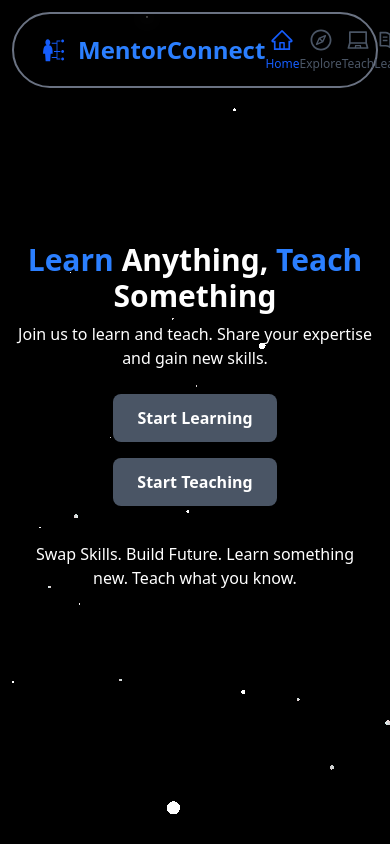
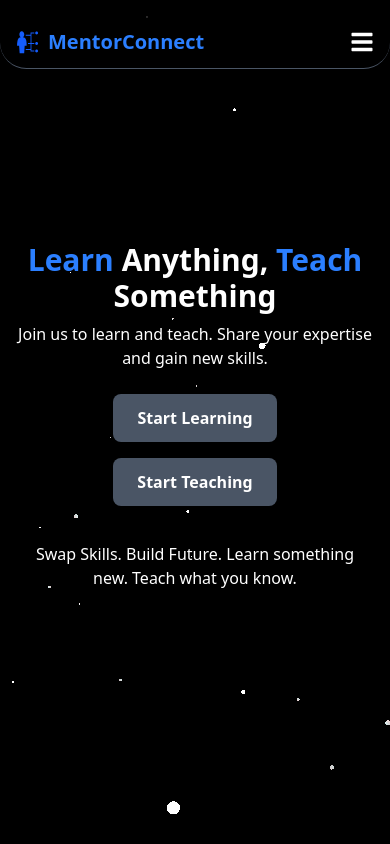
Before and after one commit to KunalChoudhary03/hackthon-project, a React (Vite) app: page / in a window 390 px wide. Both pictures are taken after a click on the button "Let’s Start 📘". Built offline with nearby package versions, Linux system fonts and the light colour scheme.

Commit message:
Responsive Nav.jsx

```diff
--- a/src/components/Nav.jsx
+++ b/src/components/Nav.jsx
@@ -1,7 +1,7 @@
-
+import React, { useState } from 'react';
 import { NavLink } from 'react-router-dom';
 import { GiSkills } from 'react-icons/gi';
-import { FaUser } from 'react-icons/fa';
+import { FaUser, FaBars, FaTimes } from 'react-icons/fa';
 import {
   AiOutlineHome,
   AiOutlineCompass,
@@ -10,76 +10,78 @@ import {
 } from 'react-icons/ai';
 
 const Nav = () => {
+  const [drawerOpen, setDrawerOpen] = useState(false);
+
+  const toggleDrawer = () => setDrawerOpen(!drawerOpen);
+
+  const navLinks = [
+    { to: '/', label: 'Home', icon: <AiOutlineHome className="w-6 h-6 mb-1" /> },
+    { to: '/explore', label: 'Explore', icon: <AiOutlineCompass className="w-6 h-6 mb-1" /> },
+    { to: '/teach', label: 'Teach', icon: <AiOutlineLaptop className="w-6 h-6 mb-1" /> },
+    { to: '/learn', label: 'Learn', icon: <AiOutlineRead className="w-6 h-6 mb-1" /> },
+    { to: '/mentore', label: 'Profile', icon: <FaUser className="w-6 h-6 mb-1" /> },
+  ];
+
   return (
-    <div className=" border-2 border-gray-500
-      fixed top-0 left-0 right-0 z-50
-      bg-transparent bg-opacity-200 backdrop-blur-sm
-      text-black  px-4 py-3 shadow-lg
-      flex items-center justify-around rounded-full m-3
-    ">
-      <p className="text-blue-500 text-2xl flex items-center justify-center font-black cursor-pointer" ><GiSkills className="text-blue-600 w-6 h-6 m-3 " />MentorConnect</p>
+    <>
+
+      <div className=" mt-4 fixed top-0 left-0 right-0 z-50 bg-black/60 backdrop-blur-md border-b border-gray-600 text-white px-4 py-3 shadow-md flex items-center justify-between sm:justify-around rounded-4xl">
+        <p className="text-blue-500 text-xl flex items-center font-black cursor-pointer">
+          <GiSkills className="text-blue-600 w-6 h-6 mr-2" />
+          MentorConnect
+        </p>
+
+
+       <div className="hidden sm:flex items-center space-x-10 gap-8">
+          {navLinks.map((link, i) => (
             <NavLink
-        to="/"
+              key={i}
+              to={link.to}
               className={({ isActive }) =>
-          `flex flex-col items-center justify-center text-xs font-medium transition-colors hover:scale-125 duration-200 ${
-            isActive ? 'text-blue-600' : 'text-gray-600 hover:text-blue-600'
+                `flex flex-col items-center text-xs font-medium transition hover:scale-110 duration-200 ${
+                  isActive ? 'text-blue-500' : 'text-gray-400 hover:text-blue-400'
                 }`
               }
             >
-        <AiOutlineHome className="w-6 h-6 mb-1" />
-        Home
+              {link.icon}
+              {link.label}
             </NavLink>
+          ))}
+        </div>
 
+        <button onClick={toggleDrawer} className="sm:hidden text-white text-2xl">
+          {drawerOpen ? <FaTimes /> : <FaBars />}
+        </button>
+      </div>
+
+      <div
+        className={`fixed top-0 left-0 h-full w-64 bg-black/95 backdrop-blur-lg border-r border-gray-700 p-6 z-40 transition-transform duration-300 ${
+          drawerOpen ? 'translate-x-0' : '-translate-x-full'
+        } sm:hidden`}
+      >
+        <p className="text-blue-500 text-xl mb-6 flex items-center font-black">
+          <GiSkills className="text-blue-600 w-6 h-6 mr-2" />
+          MentorConnect
+        </p>
+        <div className="flex flex-col gap-6">
+          {navLinks.map((link, i) => (
             <NavLink
-        to="/explore"
+              key={i}
+              to={link.to}
+              onClick={() => setDrawerOpen(false)}
               className={({ isActive }) =>
-          `flex flex-col items-center justify-center text-xs font-medium transition-colors hover:scale-125 duration-200 ${
-            isActive ? 'text-blue-600' : 'text-gray-600 hover:text-blue-600'
+                `flex items-center gap-3 text-sm font-medium transition hover:scale-105 duration-200 ${
+                  isActive ? 'text-blue-400' : 'text-gray-300 hover:text-blue-300'
                 }`
               }
             >
-        <AiOutlineCompass className="w-6 h-6 mb-1" />
-        Explore
+              {link.icon}
+              {link.label}
             </NavLink>
-
-
-      <NavLink
-        to="/teach"
-        className={({ isActive }) =>
-          `flex flex-col items-center justify-center text-xs font-medium transition-colors hover:scale-125 duration-200 ${
-            isActive ? 'text-blue-600' : 'text-gray-600 hover:text-blue-600'
-          }`
-        }
-      >
-        <AiOutlineLaptop className="w-6 h-6 mb-1" />
-        Teach
-      </NavLink>
-
-      <NavLink
-        to="/learn"
-        className={({ isActive }) =>
-          `flex flex-col items-center justify-center text-xs font-medium transition-colors hover:scale-125 duration-200 ${
-            isActive ? 'text-blue-600' : 'text-gray-600 hover:text-blue-600'
-          }`
-        }
-      >
-        <AiOutlineRead className="w-6 h-6 mb-1" />
-        Learn
-      </NavLink>
-
-        <NavLink
-        to="/mentore"
-        className={({ isActive }) =>
-          `flex flex-col items-center justify-center text-xs font-medium transition-colors hover:scale-125 duration-200 ${
-            isActive ? 'text-blue-600' : 'text-gray-600 hover:text-blue-600'
-          }`
-        }
-      >
-         <FaUser className="text-2xl" />
-        Profile
-      </NavLink>
-
+          ))}
         </div>
+      </div>
+    </>
   );
 };
 
```
Lines whose indentation alone changed are shown as unchanged.
